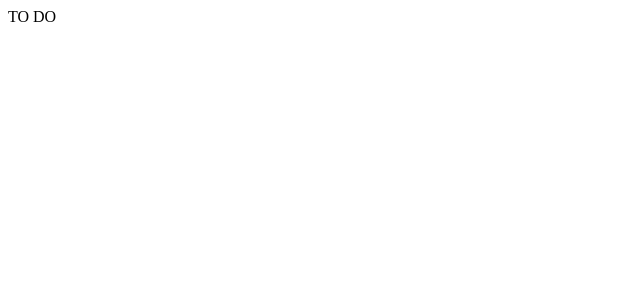
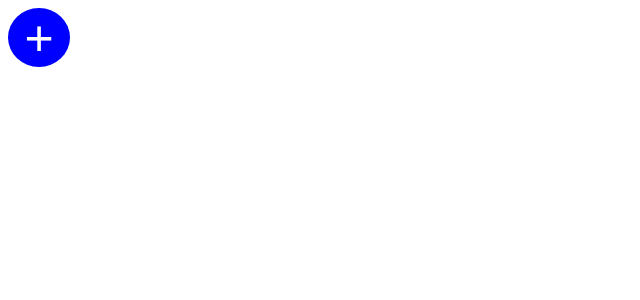
Before and after one commit to fara0000/ToDo_List_React, a React app: page / in a window 1280 px wide. Shown: the top 300 px of the page, without its empty margins (0-640 px from the left). Built offline with nearby package versions, Linux system fonts and the light colour scheme.

Commit message:
Add-Button

```diff
--- a/src/App/App.jsx
+++ b/src/App/App.jsx
@@ -1,8 +1,9 @@
 import React from 'react';
+import Button from '../components/button/Button'
 
 function App() {
     return (
-        <div>TO DO</div>
+        <Button/>
     )
 }
 
--- /dev/null
+++ b/src/components/button/Button.jsx
@@ -0,0 +1,15 @@
+import React, { memo } from 'react'
+import { Submit } from './StyleComponent';
+
+
+const Button = props => {
+    return (
+        <Submit>
+            <Submit.button>
+                +
+            </Submit.button>
+        </Submit>
+    )
+}
+
+export default memo(Button);
--- /dev/null
+++ b/src/components/button/styleComponent.js
@@ -0,0 +1,25 @@
+import styled from 'styled-components';
+
+export const Submit = styled.button `
+background-color: blue;
+border: none;
+border-radius: 50%;
+text-align: center;
+text-decoration: none;
+outline: none;
+cursor: pointer
+box-sizing: border-box;
+`;
+
+Submit.button = styled.div `
+    width: 50px;
+    height: 50px;
+    color: white;
+    font-size: 50px;
+    padding-bottom: 7px;
+    transition:  transform 2s;
+        :hover {
+            color: red;
+            transform: rotateX(360deg);
+        }
+`;
```
